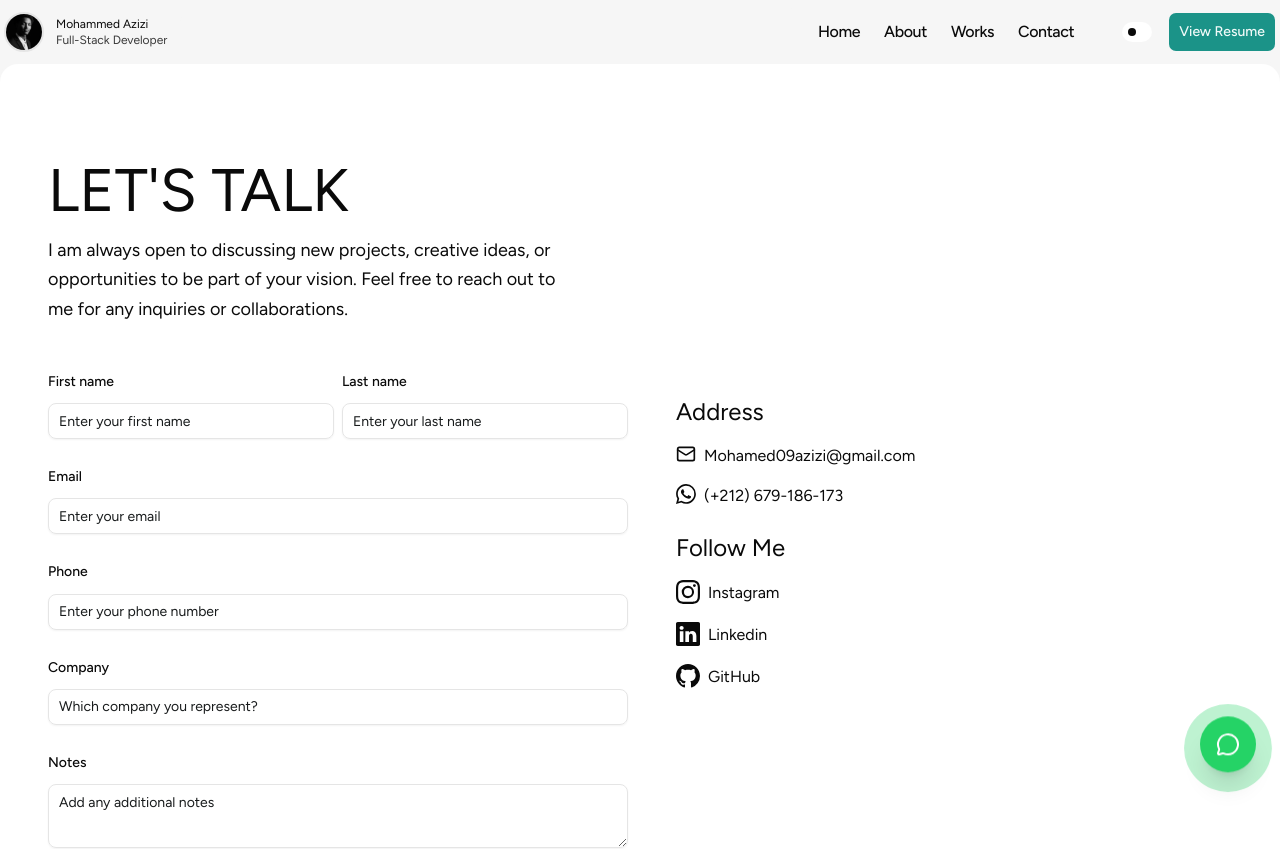
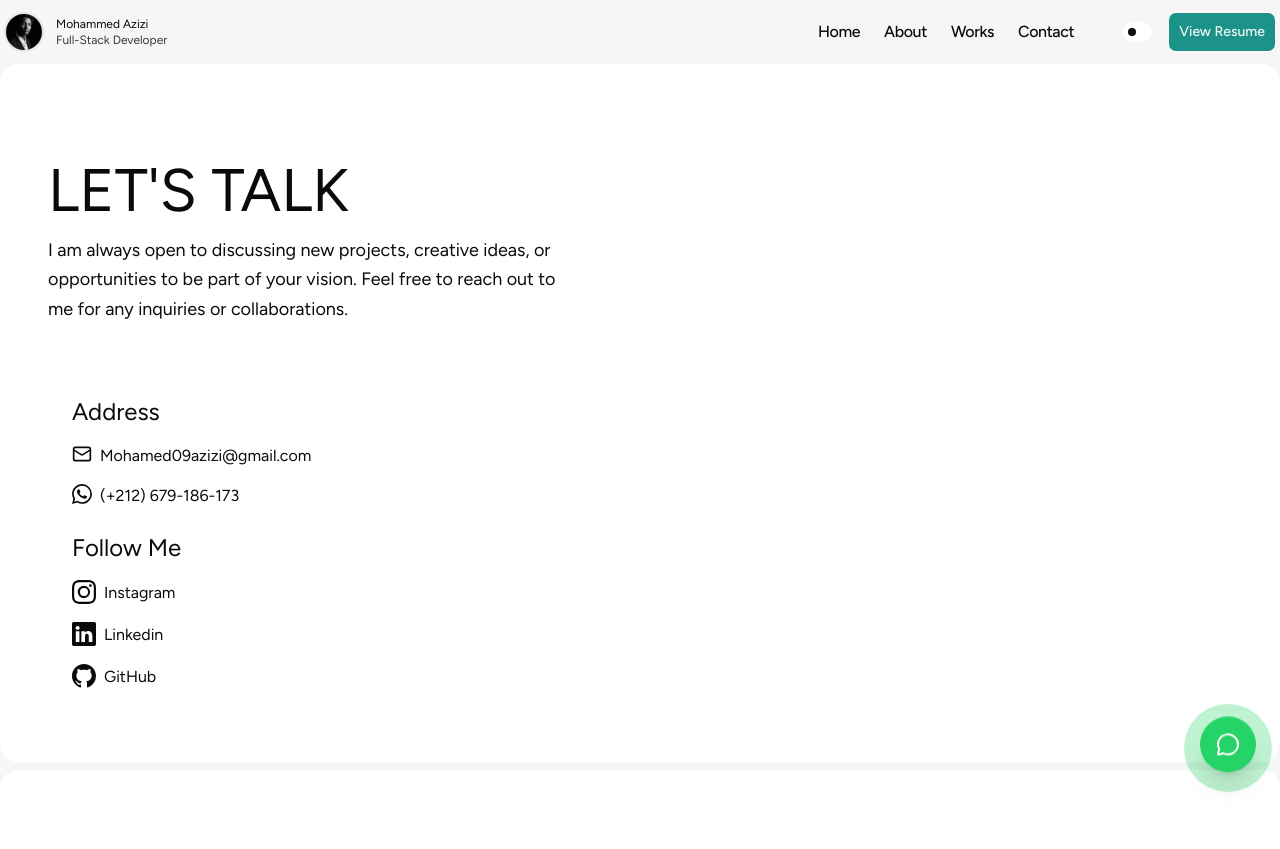
Before and after one commit to timo-ostora/personal-portfolio, a Next.js app: page /contact in a window 1280 px wide. Shown: the top 849 px of the page. Built offline with nearby package versions, Linux system fonts and the light colour scheme.

Commit message:
ssdkfjsddskdkd

```diff
--- a/src/app/(site)/contact/page.tsx
+++ b/src/app/(site)/contact/page.tsx
@@ -14,7 +14,7 @@ export default function Contact() {
         </p>
       </div>
       <div className="grid md:grid-cols-2 gap-6">
-        <ContactForm />
+        {/* <ContactForm /> */}
 
         <div className="flex flex-col gap-6 p-6 rounded-2xl">
           <div className="grid gap-4">
@@ -24,7 +24,7 @@ export default function Contact() {
                 <Mail className="h-5 w-5" /> <Link href="melto:mohamed09azizi@gmail.com">Mohamed09azizi@gmail.com</Link>
               </div>
               <div className="flex gap-2">
-                <BsWhatsapp className="h-5 w-5" /> <Link href="melto:mohamed09azizi@gmail.com">(+212) 679-186-173</Link>
+                <BsWhatsapp className="h-5 w-5" /> <Link href="https://wa.me/212679186173">(+212) 679-186-173</Link>
               </div>
             </div>
           </div>
```
